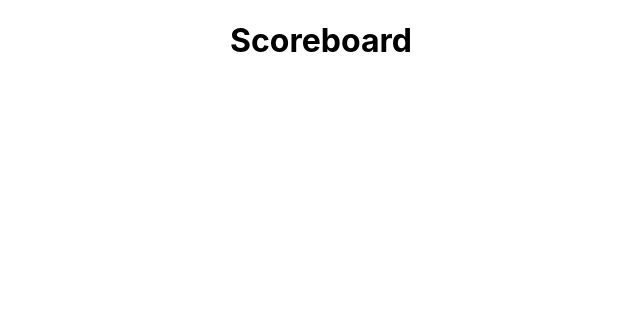
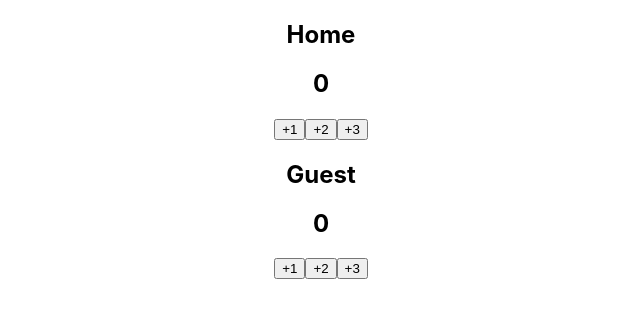
Before and after one commit to MirkusX/scoreboard, a React (Create React App) app: page / in a window 1280 px wide. Shown: the top 318 px of the page, without its empty margins (319-959 px from the left). Built offline with nearby package versions, Linux system fonts and the light colour scheme.

Commit message:
feat/add points

```diff
--- a/package.json
+++ b/package.json
@@ -9,6 +9,7 @@
     "react": "^18.2.0",
     "react-dom": "^18.2.0",
     "react-scripts": "5.0.1",
+    "styled-components": "^5.3.6",
     "web-vitals": "^2.1.4"
   },
   "scripts": {
--- a/src/App.js
+++ b/src/App.js
@@ -1,10 +1,11 @@
 import logo from "./logo.svg";
 import "./App.css";
+import { Frontpage } from "./Pages/Frontpage";
 
 function App() {
   return (
     <div className="App">
-      <h1>Scoreboard</h1>
+      <Frontpage />
     </div>
   );
 }
--- a/src/Components/StyledComponents.js
+++ b/src/Components/StyledComponents.js
@@ -0,0 +1 @@
+import styled from "styled-components";
--- /dev/null
+++ b/src/Components/useReducer.js
@@ -0,0 +1,13 @@
+export const initialState = {
+  home: 0,
+  guest: 0,
+};
+
+export const reducer = (state, action) => {
+  switch (action.type) {
+    case "home":
+      return { ...state, home: state.home + action.payload };
+    case "guest":
+      return { ...state, guest: state.guest + action.payload };
+  }
+};
--- a/src/Pages/Frontpage.js
+++ b/src/Pages/Frontpage.js
@@ -0,0 +1,35 @@
+import { useReducer } from "react";
+import { initialState, reducer } from "../Components/useReducer";
+
+export const Frontpage = () => {
+  const [state, dispatch] = useReducer(reducer, initialState);
+  const add = (team, points) => {
+    dispatch({ type: team, payload: points });
+  };
+  return (
+    <section>
+      <div>
+        <h1>Home</h1>
+        <div>
+          <h2>{state.home}</h2>
+        </div>
+        <div>
+          <button onClick={() => add("home", 1)}>+1</button>
+          <button onClick={() => add("home", 2)}>+2</button>
+          <button onClick={() => add("home", 3)}>+3</button>
+        </div>
+      </div>
+      <div>
+        <h1>Guest</h1>
+        <div>
+          <h2>{state.guest}</h2>
+        </div>
+        <div>
+          <button onClick={() => add("guest", 1)}>+1</button>
+          <button onClick={() => add("guest", 2)}>+2</button>
+          <button onClick={() => add("guest", 3)}>+3</button>
+        </div>
+      </div>
+    </section>
+  );
+};
```
Also changed, not shown: 1 other file (tests, documents, lock files or other folders).
